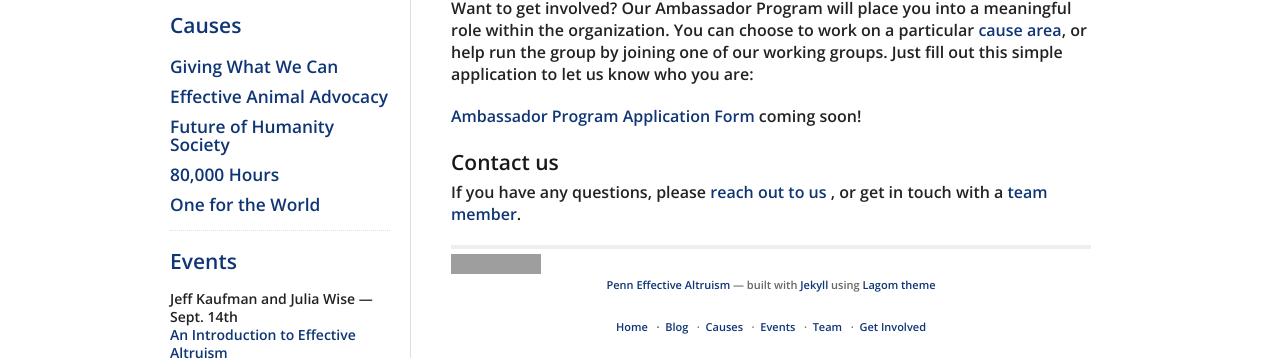
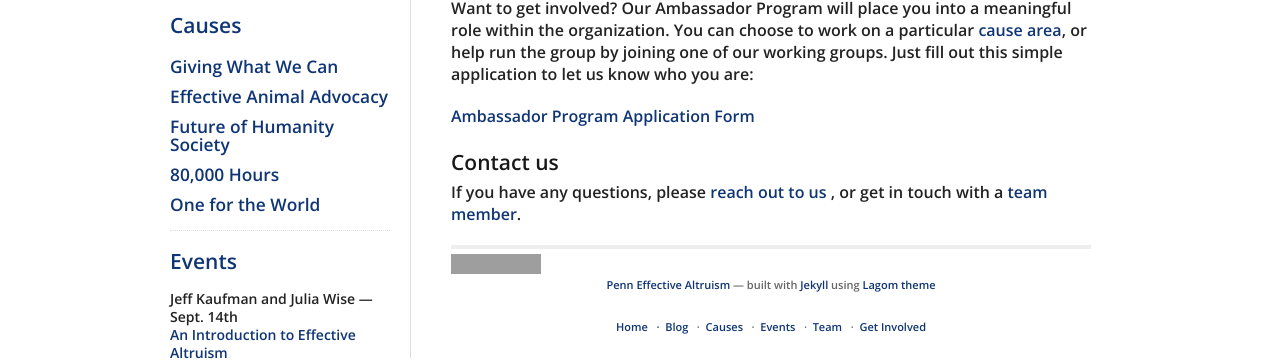
Before and after one commit to pennea/pennea.github.io, a Jekyll site: the page built from z-join.md, in a window 1280 px wide. Shown: the part 522-883 px from the top of the page. Built offline with Jekyll 4.4.1, drawn with Linux system fonts in a browser that asks for light colours; nearby versions of some CDN libraries; comment, search, counter and statistics services are not loaded; grey boxes are pictures that could not be loaded.

Commit message:
Update z-join.md

```diff
--- a/z-join.md
+++ b/z-join.md
@@ -9,7 +9,7 @@
 ####Ambassador Program
 Want to get involved? Our Ambassador Program will place you into a meaningful role within the organization. You can choose to work on a particular [cause area](/causes), or help run the group by joining one of our working groups. Just fill out this simple application to let us know who you are:
 
-[Ambassador Program Application Form]() coming soon!
+[Ambassador Program Application Form](https://docs.google.com/forms/d/15UEWYimQug2oeQvpEaHDrIezfRSbaamxnH-z1cIu2P8/viewform?usp=send_form)
 
 ####Contact us
 If you have any questions, please
```
